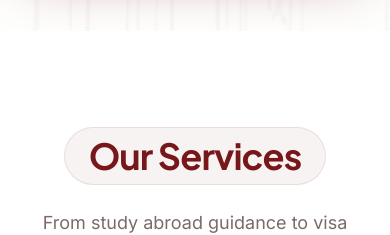
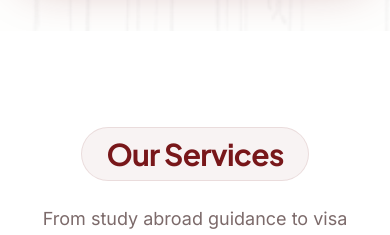
Before and after one commit to rummansheikh69/idp_ashik, a React (Vite) app: page / in a window 390 px wide. Shown: the part 2100-2335 px from the top of the page. Built offline with nearby package versions, Linux system fonts and the light colour scheme; no server answers.

Commit message:
Update ServicesGrid.tsx

```diff
--- a/src/components/home/ServicesGrid.tsx
+++ b/src/components/home/ServicesGrid.tsx
@@ -9,7 +9,7 @@ export function ServicesGrid() {
       <div className="max-w-7xl mx-auto px-4 sm:px-6 lg:px-8">
         <div className="text-center max-w-3xl mx-auto mb-16">
           <div className="inline-flex items-center space-x-2 bg-primary/5 px-6 py-2 rounded-full mb-6 border border-primary/10">
-            <h2 className="text-4xl md:text-5xl font-display font-bold text-primary">
+            <h2 className="text-3xl md:text-5xl font-display font-bold text-primary">
             Our Services
           </h2>
           </div>
```
